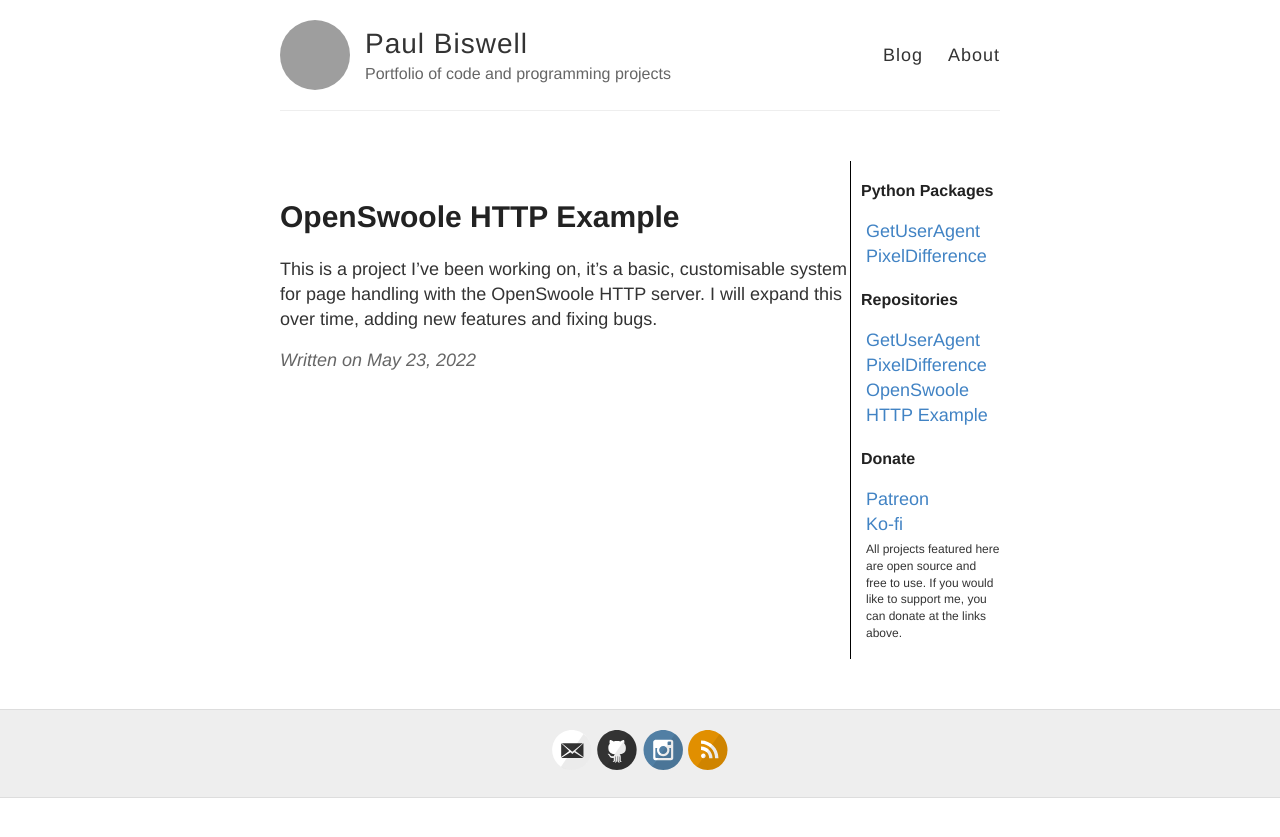
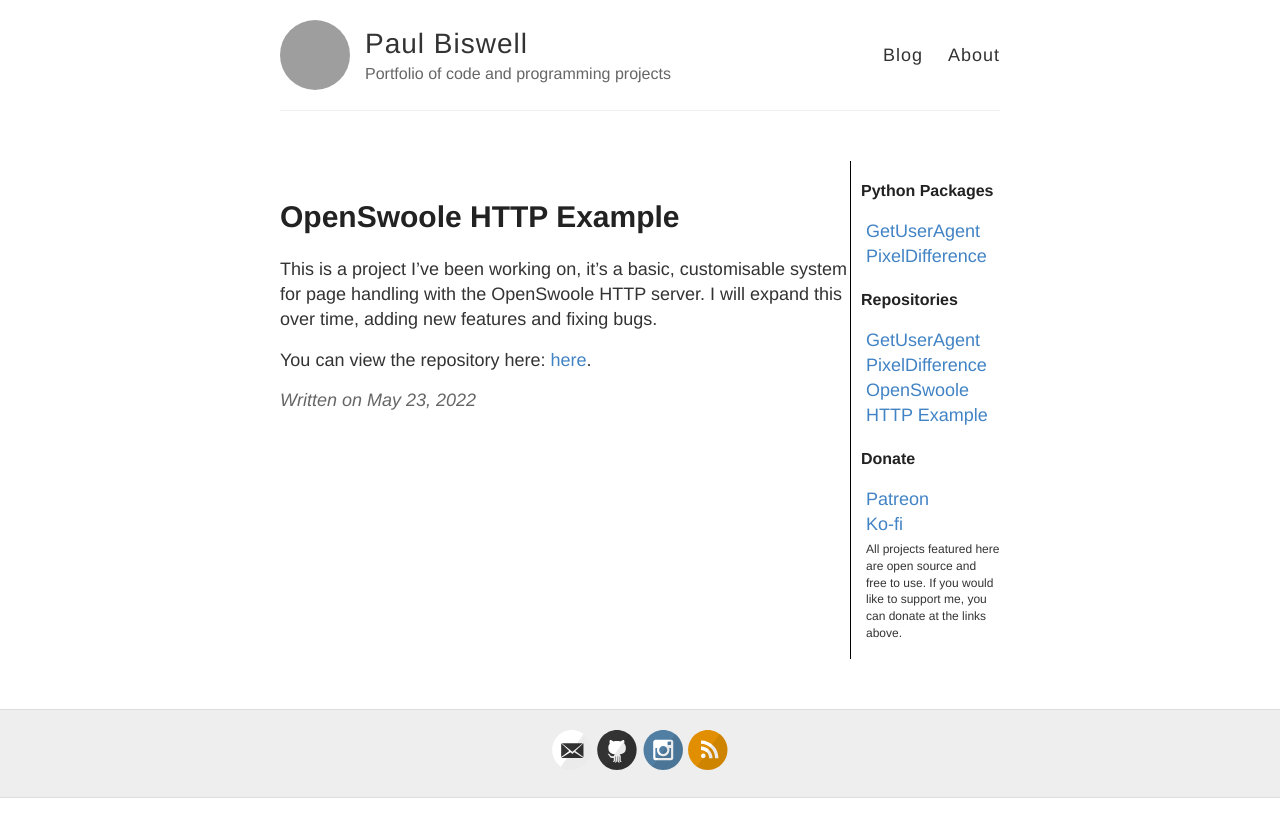
Before and after one commit to pbiswell/pbiswell.github.io, a Jekyll site: the page built from _posts/2022-5-23-OpenSwoole-HTTP-Example.md, in a window 1280 px wide. Shown: the top 837 px of the page. Built offline with Jekyll 4.4.1, drawn with Linux system fonts in a browser that asks for light colours; grey boxes are pictures that could not be loaded.

Commit message:
Update 2022-5-23-OpenSwoole-HTTP-Example.md

```diff
--- a/_posts/2022-5-23-OpenSwoole-HTTP-Example.md
+++ b/_posts/2022-5-23-OpenSwoole-HTTP-Example.md
@@ -4,3 +4,5 @@ title: OpenSwoole HTTP Example
 ---
 
 This is a project I've been working on, it's a basic, customisable system for page handling with the OpenSwoole HTTP server. I will expand this over time, adding new features and fixing bugs.
+
+You can view the repository here: [here](https://github.com/pbiswell/openswoole-http-example).
```
